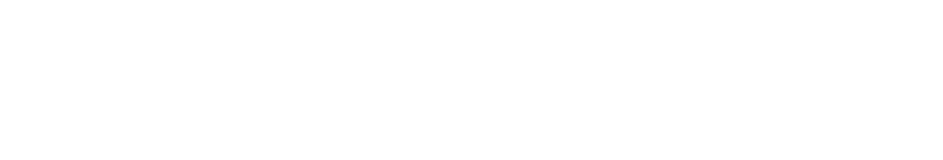
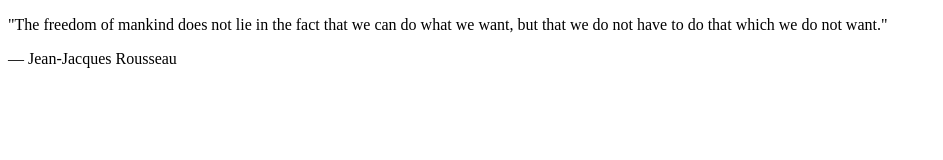
Before and after one commit to andrasgarami/simple-quote-page, a plain HTML site: page index.html in a window 1280 px wide. Shown: the whole page, without its empty margins (0-943 px from the left). Drawn offline with Linux system fonts and the light colour scheme.

Commit message:
add base file structure

```diff
--- a/index.html
+++ b/index.html
@@ -1,12 +1,19 @@
 <!DOCTYPE html>
-<html>
+<html lang="en">
 <head>
   <meta charset="utf-8">
   <title></title>
   <meta name="viewport" content="width=device-width, initial-scale=1">
   <link rel="stylesheet" type="text/css" href="main.css">
 </head>
+
 <body>
+  <div class="alap">
+
+    <p class="quote">"The freedom of mankind does not lie in the fact that we can do what we want, but that we do not have to do that which we do not want."</p>
+    <p class="author">— Jean-Jacques Rousseau</p>
+
+  </div>
 
 </body>
 </html>
```
